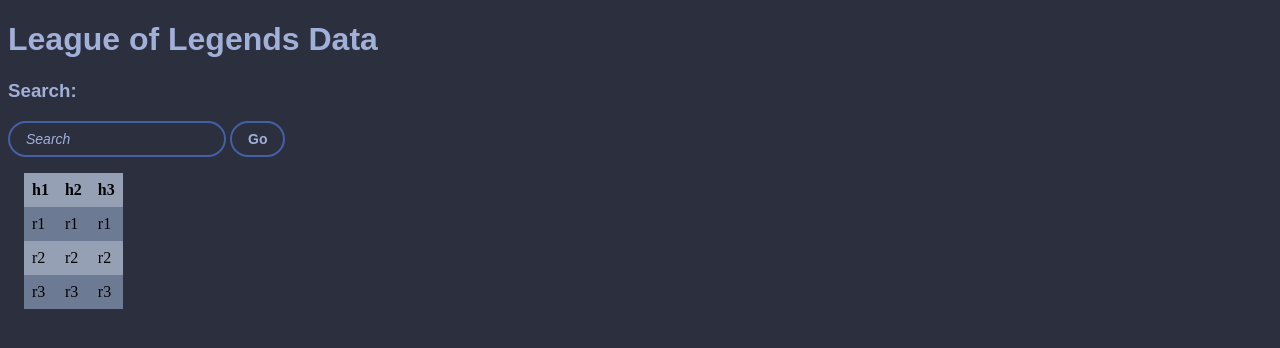
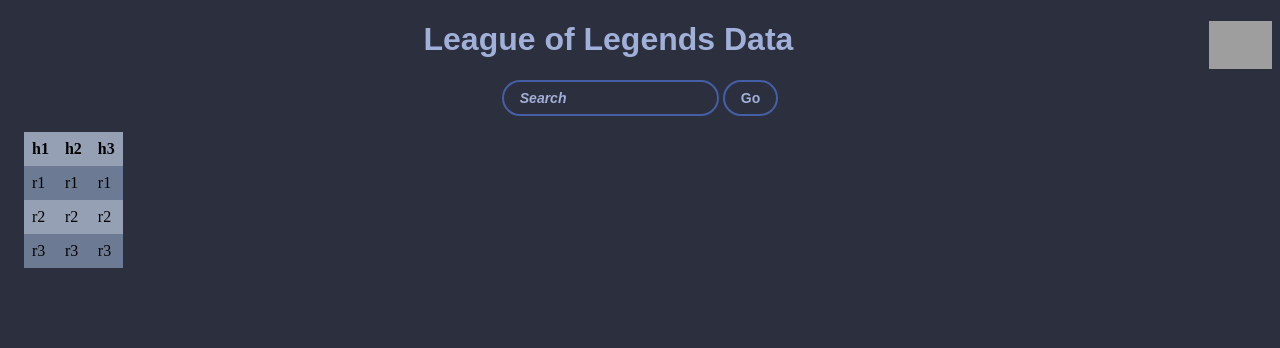
Before and after one commit to atmorga3/CSE412FinalProject, a Flask app: page / in a window 1280 px wide. Shown: the top 348 px of the page. Run offline with Flask 2, Linux system fonts and the light colour scheme; grey boxes are pictures that could not be loaded.

Commit message:
Added Logo and Formatted search and title

```diff
--- a/static/style.css
+++ b/static/style.css
@@ -31,6 +31,21 @@
     background-color: #2c2f3e;
 }
 
+img {
+    white-space: nowrap;
+    background-color: transparent;
+    max-width: 5%;
+    height:  auto;
+    display: inline;
+    float: right;
+}
+
+#title {
+    display: inline;
+    white-space: nowrap;
+    text-align: center;
+}
+
 #search {
     display: inline-block;
     border: 2px solid #445fa5;
@@ -38,16 +53,34 @@
     font-size: 14px;
     border-spacing: 2px;
     padding: 8px 16px;
-    font-style: italic;
     background-color: transparent;
     color: #a1b0d8;
     border-color: #445fa5;
 
 }
 
+#searchLine {
+    text-align: center;
+}
+
+#search:focus {
+    outline: none !important;
+    border-color: #a1b0d8;
+    color: #a1b0d8;
+    border-spacing: 2px;
+}
+
 #search::placeholder {
     color: #a1b0d8;
     border-color: #445fa5;
+    font-weight: bold;
+    font-style: italic;
+    font-size: 14px;
+}
+
+input:focus
+{
+    border-color: #a1b0d8;
 }
 
 button {
@@ -62,11 +95,13 @@
     font-weight:bold;
     padding:8px 16px;
     text-decoration:none;
+    border-spacing: 2px;
     border-color: #445fa5;
 }
 
 button:hover {
     background-color:transparent;
+    border-color: #a1b0d8;
 }
 
 button:active {
--- a/templates/index.html
+++ b/templates/index.html
@@ -4,11 +4,14 @@
         <meta charset="UTF-8" />
         <link rel="stylesheet" href="/static/style.css" />
         <title>CSE 412 Final Project</title>
-        <h1>League of Legends Data</h1>
+        <div id="title">
+            <img src="https://icon-library.com/images/league-of-legends-logo-icon/league-of-legends-logo-icon-28.jpg" alt="Logo">
+            <h1>League of Legends Data</h1>
+        </div>
     </head>
     <body>
-        <div>
-            <h3 id="searchTitle">Search:</h3>
+        <div id="searchLine">
+            <!-- <h3 id="searchTitle">Search:</h3> -->
             <input type="text" id="search" placeholder="Search">
             <button type="button" id="search_button">Go</button>
         </div>
```
